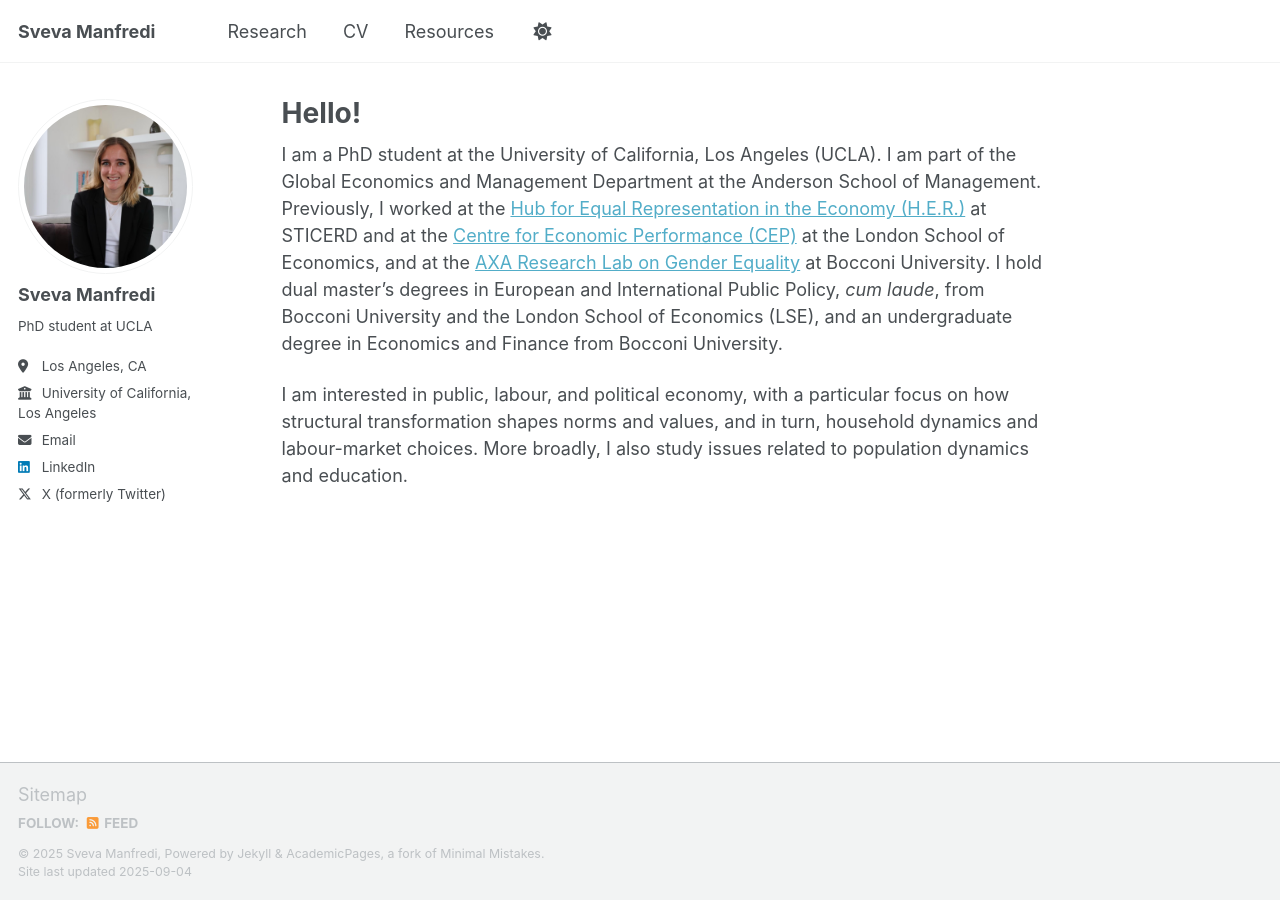
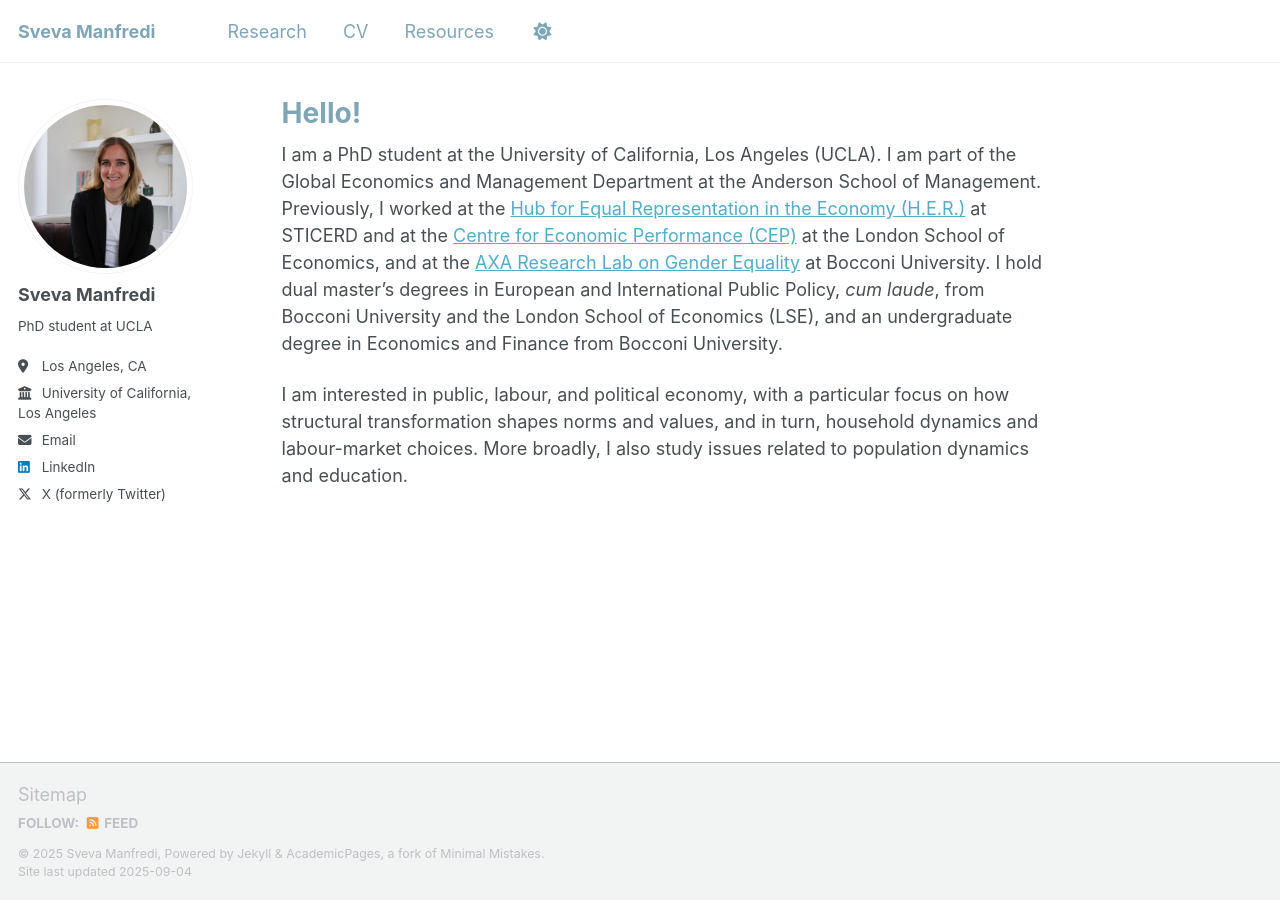
Before and after one commit to svemanfre/svemanfre.github.io, a Jekyll site: the page built from _pages/about.md, in a window 1280 px wide. Built offline with Jekyll 4.4.1, drawn with Linux system fonts in a browser that asks for light colours; a script that is not in the unit is left out.

Commit message:
Update main.scss

```diff
--- a/assets/css/main.scss
+++ b/assets/css/main.scss
@@ -69,3 +69,17 @@
   max-width: 320px;
   flex: 0 0 320px;
 }
+/* ---- dust blue title color overrides ---- */
+:root { --dust-blue: #7FA6B6; } /* replace with your exact hex if you prefer */
+
+.site-title a { color: var(--dust-blue) !important; }          /* top-left site title */
+.masthead__menu-item a { color: var(--dust-blue) !important; } /* header menu links */
+.masthead__menu-item a:hover { color: #5F8FA4 !important; }    /* hover shade */
+
+.page__title { color: var(--dust-blue) !important;
+/* active/hover states in the masthead menu */
+.masthead__menu-item--active > a { color: var(--dust-blue) !important; }
+.masthead__menu-item a:hover { color: #5F8FA4 !important; }
+
+/* optional: section subtitles on list pages */
+.archive__subtitle { color: var(--dust-blue) !important; }}
```
